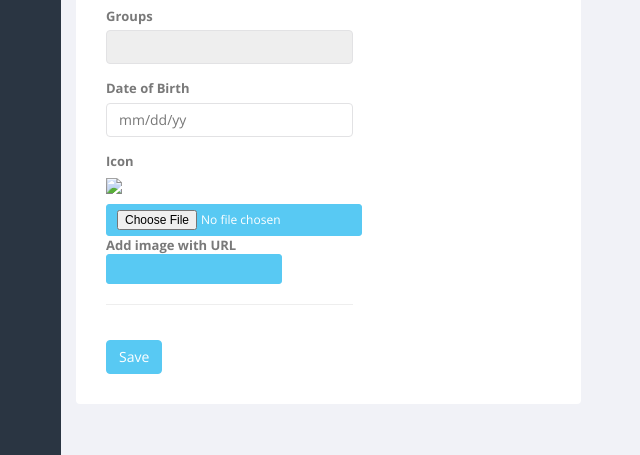
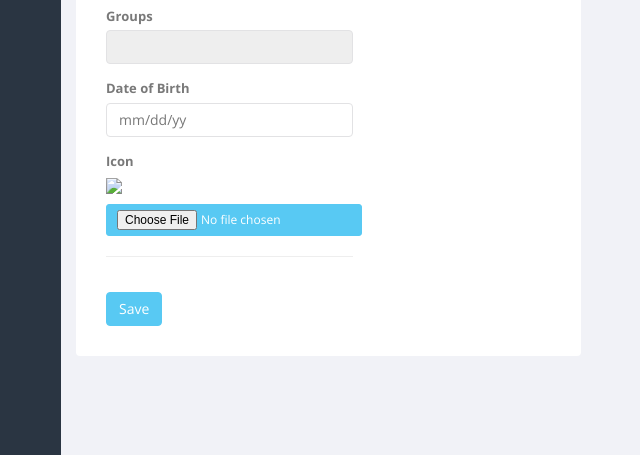
Before and after one commit to redpointsec/vtm, a Django app: template taskManager/templates/taskManager/profile.html in a window 1280 px wide. Shown: the part 345-800 px from the top of the page, without its empty margins (149-789 px from the left). Run offline with Django 3.2, Linux system fonts and the light colour scheme; the template is opened without the code that fills it, so the values that code supplies are empty; parts of the project's set-up code (start-up, migrations or seed data) failed here and were passed over; some libraries are stand-ins or nearby versions.

Commit message:
no image by url here

```diff
--- a/taskManager/templates/taskManager/profile.html
+++ b/taskManager/templates/taskManager/profile.html
@@ -42,8 +42,6 @@
                             <label>Icon</label>
                             <p><img style="max-width: 200px;" src="{% url 'taskManager:download_profile_pic' user.id %}" /></p>
                             <input class="btn btn-sm btn-info" id="picture" name="picture" type="file">
-                            <b>Add image with URL</b>
-                            <input class="btn btn-sm btn-info" id="img_url" name="img_url" type="text">
                             <hr />
                         </div>
 
```
